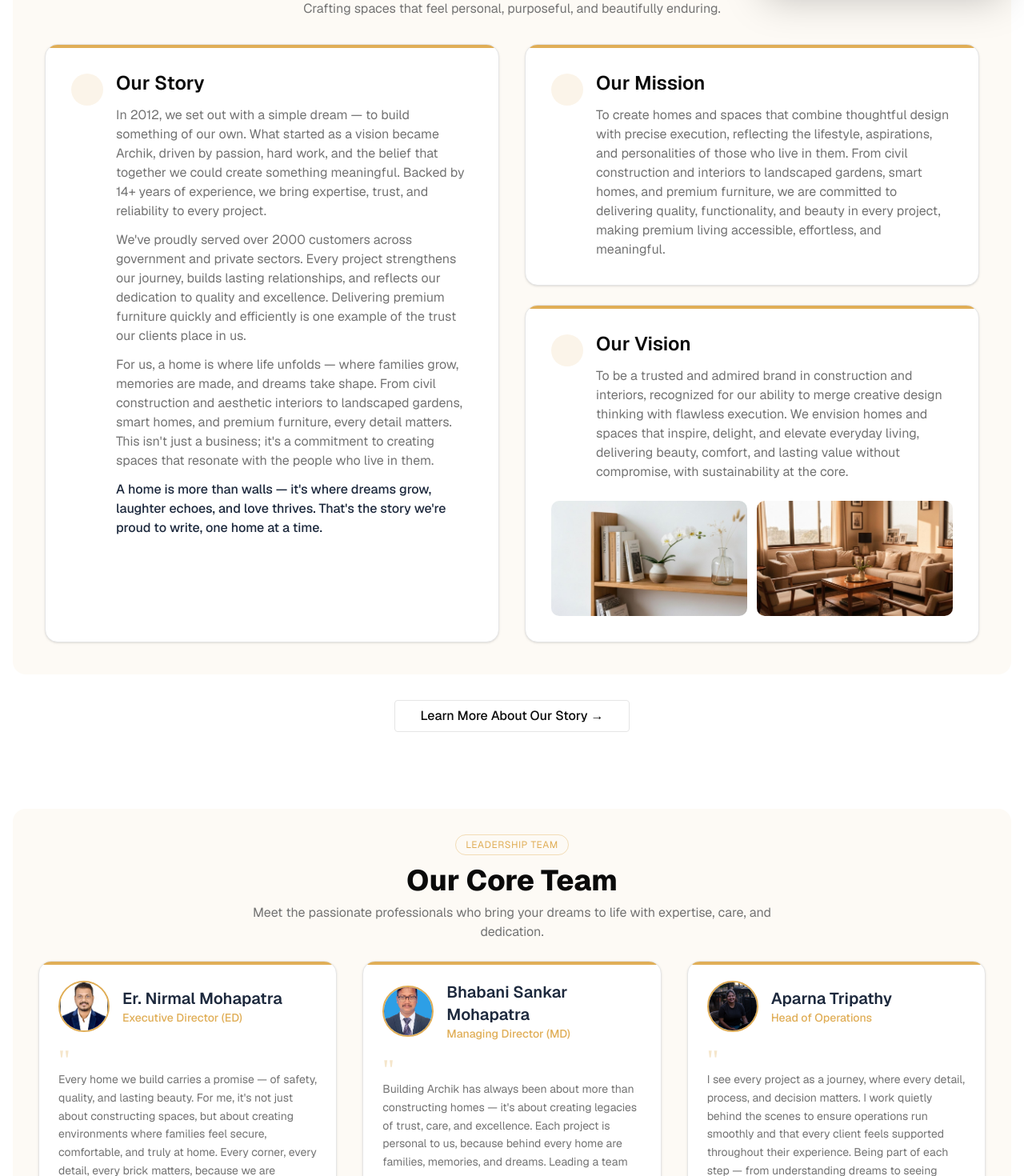
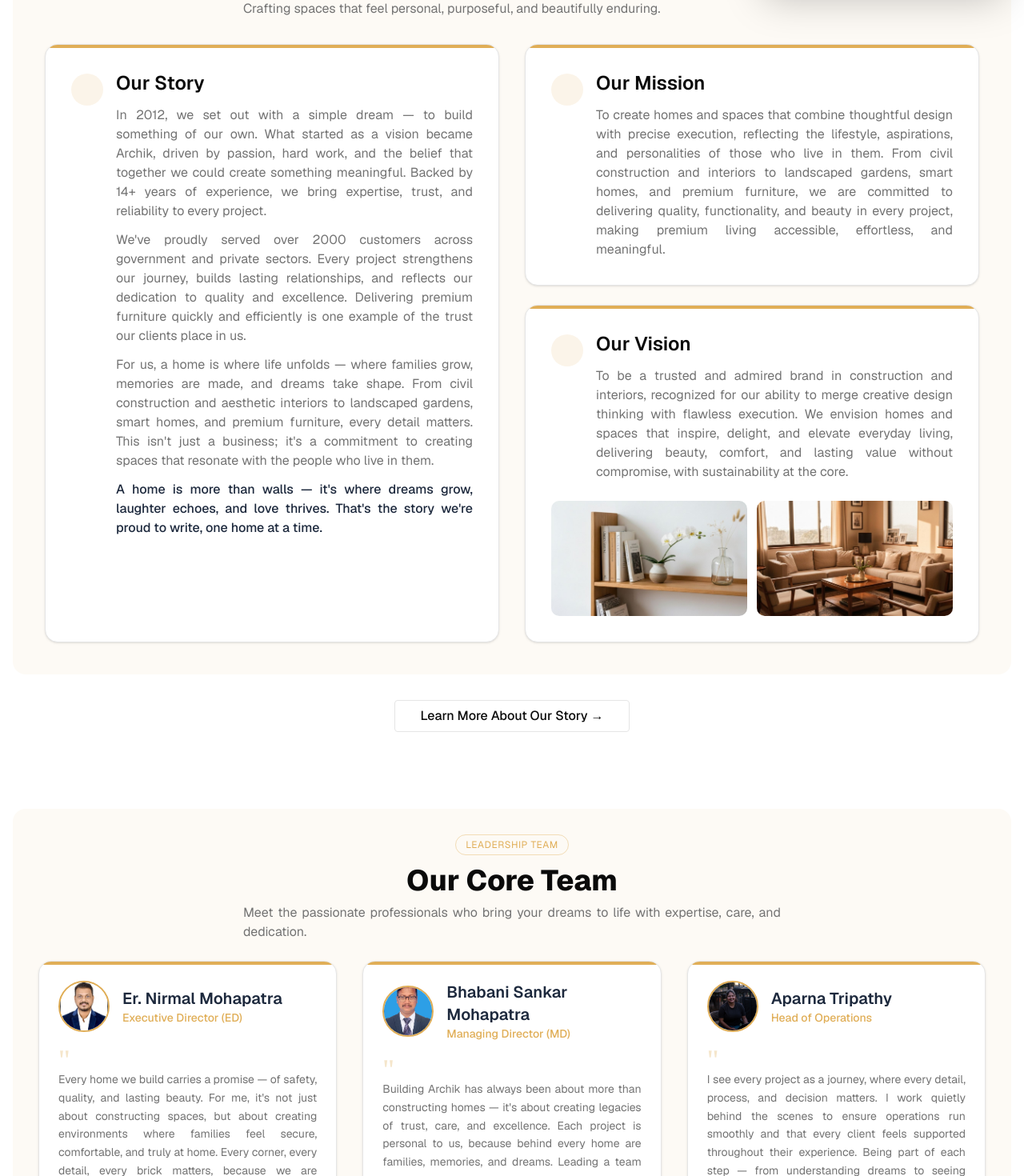
Before and after one commit to Pallabikar/archik-construction, a Next.js app: page / in a window 1280 px wide. Shown: the part 800-2270 px from the top of the page at 80% size. Built offline with nearby package versions, Linux system fonts and the light colour scheme.

Commit message:
Updated text alignment and UI

```diff
--- a/src/components/story-vision.jsx
+++ b/src/components/story-vision.jsx
@@ -4,12 +4,23 @@ export default function StoryVision() {
       <div className="mb-8 text-center">
         <p
           className="mx-auto inline-flex items-center gap-2 rounded-full border px-3 py-1 text-xs uppercase tracking-wider"
-          style={{ borderColor: "color-mix(in oklab, var(--brand) 40%, transparent)", color: "var(--brand)" }}
+          style={{
+            borderColor: "color-mix(in oklab, var(--brand) 40%, transparent)",
+            color: "var(--brand)",
+            textAlign: "justify",
+          }}
         >
           Archik Constructions
         </p>
-        <h2 className="text-balance mt-3 text-3xl font-extrabold md:text-4xl">Our Story & Vision</h2>
-        <p className="text-muted-foreground mx-auto mt-2 max-w-2xl">
+
+        <h2 className="text-balance mt-3 text-3xl font-extrabold md:text-4xl">
+          Our Story & Vision
+        </h2>
+
+        <p
+          className="text-muted-foreground mx-auto mt-2 max-w-2xl"
+          style={{ textAlign: "justify" }}
+        >
           Crafting spaces that feel personal, purposeful, and beautifully enduring.
         </p>
       </div>
@@ -17,26 +28,54 @@ export default function StoryVision() {
       <div className="grid gap-8 lg:grid-cols-2">
         {/* Story */}
         <div className="relative overflow-hidden rounded-2xl border bg-card p-6 shadow-sm md:p-8">
-          <div className="absolute inset-x-0 top-0 h-1" style={{ background: "var(--brand)" }} aria-hidden="true" />
+          <div
+            className="absolute inset-x-0 top-0 h-1"
+            style={{ background: "var(--brand)" }}
+            aria-hidden="true"
+          />
+
           <div className="flex items-start gap-4">
             <div
               className="mt-1 h-10 w-10 shrink-0 rounded-full"
               style={{ background: "color-mix(in oklab, var(--brand) 14%, white)" }}
             />
+
             <div>
               <h3 className="text-2xl font-semibold">Our Story</h3>
-              <div className="text-muted-foreground mt-3 space-y-3">
+
+              <div
+                className="text-muted-foreground mt-3 space-y-3"
+                style={{ textAlign: "justify" }}
+              >
                 <p>
-                  In 2012, we set out with a simple dream — to build something of our own. What started as a vision became Archik, driven by passion, hard work, and the belief that together we could create something meaningful. Backed by 14+ years of experience, we bring expertise, trust, and reliability to every project.
+                  In 2012, we set out with a simple dream — to build something of our
+                  own. What started as a vision became Archik, driven by passion,
+                  hard work, and the belief that together we could create something
+                  meaningful. Backed by 14+ years of experience, we bring expertise,
+                  trust, and reliability to every project.
                 </p>
+
                 <p>
-                  We've proudly served over 2000 customers across government and private sectors. Every project strengthens our journey, builds lasting relationships, and reflects our dedication to quality and excellence. Delivering premium furniture quickly and efficiently is one example of the trust our clients place in us.
+                  We've proudly served over 2000 customers across government and
+                  private sectors. Every project strengthens our journey, builds
+                  lasting relationships, and reflects our dedication to quality and
+                  excellence. Delivering premium furniture quickly and efficiently
+                  is one example of the trust our clients place in us.
                 </p>
+
                 <p>
-                  For us, a home is where life unfolds — where families grow, memories are made, and dreams take shape. From civil construction and aesthetic interiors to landscaped gardens, smart homes, and premium furniture, every detail matters. This isn't just a business; it's a commitment to creating spaces that resonate with the people who live in them.
+                  For us, a home is where life unfolds — where families grow,
+                  memories are made, and dreams take shape. From civil construction
+                  and aesthetic interiors to landscaped gardens, smart homes, and
+                  premium furniture, every detail matters. This isn't just a
+                  business; it's a commitment to creating spaces that resonate with
+                  the people who live in them.
                 </p>
+
                 <p className="font-medium text-slate-800">
-                  A home is more than walls — it's where dreams grow, laughter echoes, and love thrives. That's the story we're proud to write, one home at a time.
+                  A home is more than walls — it's where dreams grow, laughter
+                  echoes, and love thrives. That's the story we're proud to write,
+                  one home at a time.
                 </p>
               </div>
             </div>
@@ -47,16 +86,32 @@ export default function StoryVision() {
         <div className="space-y-6">
           {/* Mission */}
           <div className="relative overflow-hidden rounded-2xl border bg-card p-6 shadow-sm md:p-8">
-            <div className="absolute inset-x-0 top-0 h-1" style={{ background: "var(--brand)" }} aria-hidden="true" />
+            <div
+              className="absolute inset-x-0 top-0 h-1"
+              style={{ background: "var(--brand)" }}
+              aria-hidden="true"
+            />
+
             <div className="flex items-start gap-4">
               <div
                 className="mt-1 h-10 w-10 shrink-0 rounded-full"
                 style={{ background: "color-mix(in oklab, var(--brand) 14%, white)" }}
               />
+
               <div>
                 <h3 className="text-2xl font-semibold">Our Mission</h3>
-                <p className="text-muted-foreground mt-3">
-                  To create homes and spaces that combine thoughtful design with precise execution, reflecting the lifestyle, aspirations, and personalities of those who live in them. From civil construction and interiors to landscaped gardens, smart homes, and premium furniture, we are committed to delivering quality, functionality, and beauty in every project, making premium living accessible, effortless, and meaningful.
+
+                <p
+                  className="text-muted-foreground mt-3"
+                  style={{ textAlign: "justify" }}
+                >
+                  To create homes and spaces that combine thoughtful design with
+                  precise execution, reflecting the lifestyle, aspirations, and
+                  personalities of those who live in them. From civil construction
+                  and interiors to landscaped gardens, smart homes, and premium
+                  furniture, we are committed to delivering quality, functionality,
+                  and beauty in every project, making premium living accessible,
+                  effortless, and meaningful.
                 </p>
               </div>
             </div>
@@ -64,19 +119,35 @@ export default function StoryVision() {
 
           {/* Vision */}
           <div className="relative overflow-hidden rounded-2xl border bg-card p-6 shadow-sm md:p-8">
-            <div className="absolute inset-x-0 top-0 h-1" style={{ background: "var(--brand)" }} aria-hidden="true" />
+            <div
+              className="absolute inset-x-0 top-0 h-1"
+              style={{ background: "var(--brand)" }}
+              aria-hidden="true"
+            />
+
             <div className="flex items-start gap-4">
               <div
                 className="mt-1 h-10 w-10 shrink-0 rounded-full"
                 style={{ background: "color-mix(in oklab, var(--brand) 14%, white)" }}
               />
+
               <div>
                 <h3 className="text-2xl font-semibold">Our Vision</h3>
-                <p className="text-muted-foreground mt-3">
-                  To be a trusted and admired brand in construction and interiors, recognized for our ability to merge creative design thinking with flawless execution. We envision homes and spaces that inspire, delight, and elevate everyday living, delivering beauty, comfort, and lasting value without compromise, with sustainability at the core.
+
+                <p
+                  className="text-muted-foreground mt-3"
+                  style={{ textAlign: "justify" }}
+                >
+                  To be a trusted and admired brand in construction and interiors,
+                  recognized for our ability to merge creative design thinking with
+                  flawless execution. We envision homes and spaces that inspire,
+                  delight, and elevate everyday living, delivering beauty, comfort,
+                  and lasting value without compromise, with sustainability at the
+                  core.
                 </p>
               </div>
             </div>
+
             <div className="mt-6 grid grid-cols-2 gap-3">
               <img
                 src="/minimal-wooden-bookshelf-with-decor.jpg"
--- a/src/components/team.jsx
+++ b/src/components/team.jsx
@@ -5,31 +5,36 @@ const teamMembers = [
     name: "Er. Nirmal Mohapatra",
     role: "Executive Director (ED)",
     image: "/team/Nirmala Mohapatra.jpg",
-    quote: "Every home we build carries a promise — of safety, quality, and lasting beauty. For me, it's not just about constructing spaces, but about creating environments where families feel secure, comfortable, and truly at home. Every corner, every detail, every brick matters, because we are shaping lives, not just buildings. Seeing the joy and excitement on our clients' faces when they step into their new spaces is the most rewarding part of what I do. I strive to ensure that every project meets the highest standards, blending care, precision, and reliability."
+    quote:
+      "Every home we build carries a promise — of safety, quality, and lasting beauty. For me, it's not just about constructing spaces, but about creating environments where families feel secure, comfortable, and truly at home. Every corner, every detail, every brick matters, because we are shaping lives, not just buildings. Seeing the joy and excitement on our clients' faces when they step into their new spaces is the most rewarding part of what I do. I strive to ensure that every project meets the highest standards, blending care, precision, and reliability."
   },
   {
     name: "Bhabani Sankar Mohapatra",
     role: "Managing Director (MD)",
     image: "/team/Bhabani sankar mohapatra.jpg",
-    quote: "Building Archik has always been about more than constructing homes — it's about creating legacies of trust, care, and excellence. Each project is personal to us, because behind every home are families, memories, and dreams. Leading a team that shares this passion inspires me every day. I focus on ensuring that every home reflects our commitment to quality, innovation, and timeless design. There is nothing more fulfilling than seeing our clients thrive in the spaces we help create."
+    quote:
+      "Building Archik has always been about more than constructing homes — it's about creating legacies of trust, care, and excellence. Each project is personal to us, because behind every home are families, memories, and dreams. Leading a team that shares this passion inspires me every day. I focus on ensuring that every home reflects our commitment to quality, innovation, and timeless design. There is nothing more fulfilling than seeing our clients thrive in the spaces we help create."
   },
   {
     name: "Aparna Tripathy",
     role: "Head of Operations",
     image: "/team/Aparna.jpg",
-    quote: "I see every project as a journey, where every detail, process, and decision matters. I work quietly behind the scenes to ensure operations run smoothly and that every client feels supported throughout their experience. Being part of each step — from understanding dreams to seeing them come alive — is what inspires me every day. Knowing that our work creates spaces where families will live, grow, and make memories makes every challenge worthwhile. Turning ideas into homes is not just my role; it's my privilege."
+    quote:
+      "I see every project as a journey, where every detail, process, and decision matters. I work quietly behind the scenes to ensure operations run smoothly and that every client feels supported throughout their experience. Being part of each step — from understanding dreams to seeing them come alive — is what inspires me every day. Knowing that our work creates spaces where families will live, grow, and make memories makes every challenge worthwhile. Turning ideas into homes is not just my role; it's my privilege."
   },
   {
     name: "Pratyush Kumar Rath",
     role: "Creative Head",
     image: "/team/Pratyush.jpg",
-    quote: "Every home is a story waiting to be told. I bring my creativity, passion, and attention to detail to each project, ensuring that the design reflects the personality and dreams of those who will live there. Crafting spaces that inspire, comfort, and delight is not just my work — it's my purpose. I take pride in blending imagination with precision, making each home exceptional, timeless, and deeply meaningful."
+    quote:
+      "Every home is a story waiting to be told. I bring my creativity, passion, and attention to detail to each project, ensuring that the design reflects the personality and dreams of those who will live there. Crafting spaces that inspire, comfort, and delight is not just my work — it's my purpose. I take pride in blending imagination with precision, making each home exceptional, timeless, and deeply meaningful."
   },
   {
     name: "Biswajit Nayak",
     role: "Marketing Head",
     image: "/team/Biswajit.jpg",
-    quote: "Our work is about understanding people and translating their dreams into spaces that truly feel alive. I take pride in showcasing how design, technology, and lifestyle come together in every home. Seeing our clients' happiness reflected in every corner, every detail, and every moment they spend in these spaces is incredibly fulfilling. For me, it's about telling the story of each home and the life it nurtures."
+    quote:
+      "Our work is about understanding people and translating their dreams into spaces that truly feel alive. I take pride in showcasing how design, technology, and lifestyle come together in every home. Seeing our clients' happiness reflected in every corner, every detail, and every moment they spend in these spaces is incredibly fulfilling. For me, it's about telling the story of each home and the life it nurtures."
   }
 ]
 
@@ -39,12 +44,23 @@ export default function Team() {
       <div className="mb-6 text-center">
         <p
           className="mx-auto inline-flex items-center gap-2 rounded-full border px-3 py-1 text-xs uppercase tracking-wider"
-          style={{ borderColor: "color-mix(in oklab, var(--brand) 40%, transparent)", color: "var(--brand)" }}
+          style={{
+            borderColor: "color-mix(in oklab, var(--brand) 40%, transparent)",
+            color: "var(--brand)",
+            textAlign: "justify",
+          }}
         >
           Leadership Team
         </p>
-        <h2 className="text-balance mt-3 text-3xl font-extrabold md:text-4xl">Our Core Team</h2>
-        <p className="text-muted-foreground mx-auto mt-2 max-w-2xl">
+
+        <h2 className="text-balance mt-3 text-3xl font-extrabold md:text-4xl">
+          Our Core Team
+        </h2>
+
+        <p
+          className="text-muted-foreground mx-auto mt-2 max-w-2xl"
+          style={{ textAlign: "justify" }}
+        >
           Meet the passionate professionals who bring your dreams to life with expertise, care, and dedication.
         </p>
       </div>
@@ -56,39 +72,65 @@ export default function Team() {
             className="relative overflow-hidden rounded-2xl border bg-card p-6 shadow-sm hover:shadow-lg transition-all duration-300 hover:scale-105 opacity-0 animate-fadeInUp"
             style={{
               animationDelay: `${index * 0.1}s`,
-              animationFillMode: 'forwards'
+              animationFillMode: "forwards",
             }}
           >
-            <div className="absolute inset-x-0 top-0 h-1" style={{ background: "var(--brand)" }} aria-hidden="true" />
+            <div
+              className="absolute inset-x-0 top-0 h-1"
+              style={{ background: "var(--brand)" }}
+              aria-hidden="true"
+            />
 
             {/* Profile Photo */}
             <div className="flex items-center gap-4 mb-4">
-              <div className="h-16 w-16 shrink-0 rounded-full overflow-hidden border-2" style={{ borderColor: "var(--brand)" }}>
+              <div
+                className="h-16 w-16 shrink-0 rounded-full overflow-hidden border-2"
+                style={{ borderColor: "var(--brand)" }}
+              >
                 <img
                   src={member.image}
                   alt={member.name}
                   className="h-full w-full object-cover"
                   onError={(e) => {
-                    e.target.style.display = 'none'
-                    e.target.nextSibling.style.display = 'flex'
+                    e.target.style.display = "none"
+                    e.target.nextSibling.style.display = "flex"
                   }}
                 />
                 <div
                   className="h-full w-full rounded-full hidden items-center justify-center text-white font-bold text-lg"
                   style={{ background: "var(--brand)" }}
                 >
-                  {member.name.split(' ').map(n => n[0]).join('').substring(0, 2)}
+                  {member.name
+                    .split(" ")
+                    .map((n) => n[0])
+                    .join("")
+                    .substring(0, 2)}
                 </div>
               </div>
+
               <div>
-                <h3 className="text-xl font-semibold text-slate-800">{member.name}</h3>
-                <p className="text-sm font-medium" style={{ color: "var(--brand)" }}>{member.role}</p>
+                <h3 className="text-xl font-semibold text-slate-800">
+                  {member.name}
+                </h3>
+                <p
+                  className="text-sm font-medium"
+                  style={{ color: "var(--brand)" }}
+                >
+                  {member.role}
+                </p>
               </div>
             </div>
 
             {/* Quote */}
-            <div className="relative">
-              <div className="text-4xl font-serif" style={{ color: "var(--brand)", opacity: 0.3 }} aria-hidden="true">"</div>
+            <div className="relative" style={{ textAlign: "justify" }}>
+              <div
+                className="text-4xl font-serif"
+                style={{ color: "var(--brand)", opacity: 0.3 }}
+                aria-hidden="true"
+              >
+                "
+              </div>
+
               <p className="text-muted-foreground text-sm leading-relaxed -mt-2 relative z-10">
                 {member.quote}
               </p>
--- a/src/components/timeline.jsx
+++ b/src/components/timeline.jsx
@@ -43,28 +43,57 @@ export default function Timeline() {
       <ul className="relative mx-auto max-w-5xl space-y-10">
         {items.map((it, i) => {
           const left = i % 2 === 0
+
           return (
-            <li key={it.year} className={`relative grid items-start gap-6 md:grid-cols-2 md:gap-10 opacity-0 ${left ? 'animate-slideInLeft' : 'animate-slideInRight'}`} style={{animationDelay: `${i * 0.3}s`, animationFillMode: 'forwards'}}>
+            <li
+              key={it.year}
+              className={`relative grid items-start gap-6 md:grid-cols-2 md:gap-10 opacity-0 ${
+                left ? "animate-slideInLeft" : "animate-slideInRight"
+              }`}
+              style={{
+                animationDelay: `${i * 0.3}s`,
+                animationFillMode: "forwards",
+              }}
+            >
               {/* side A */}
               <div
-                className={`${left ? "order-1 md:order-1" : "order-1 md:order-2"} ${left ? "md:pr-10" : "md:pl-10"}`}
+                className={`${left ? "order-1 md:order-1" : "order-1 md:order-2"} ${
+                  left ? "md:pr-10" : "md:pl-10"
+                }`}
               >
                 <div className="rounded-2xl border bg-white p-6 shadow-lg hover:shadow-xl transition-all duration-300 hover:scale-105">
                   <div className="flex items-center justify-between">
-                    <span className="timeline-year text-2xl font-extrabold text-amber-600">{it.year}</span>
-                    <span className="font-semibold text-slate-800">{it.title}</span>
+                    <span className="timeline-year text-2xl font-extrabold text-amber-600">
+                      {it.year}
+                    </span>
+                    <span className="font-semibold text-slate-800">
+                      {it.title}
+                    </span>
                   </div>
-                  <p className="text-slate-600 mt-3">{it.desc}</p>
+
+                  <p
+                    className="text-slate-600 mt-3"
+                    style={{ textAlign: "justify" }}
+                  >
+                    {it.desc}
+                  </p>
                 </div>
               </div>
 
               {/* milestone dot */}
-              <div className="absolute left-1/2 top-8 -translate-x-1/2" aria-hidden="true">
+              <div
+                className="absolute left-1/2 top-8 -translate-x-1/2"
+                aria-hidden="true"
+              >
                 <span className="timeline-dot block h-6 w-6 rounded-full bg-amber-500 shadow-lg animate-pulse" />
               </div>
 
               {/* spacer for opposite side */}
-              <div className={`${left ? "order-2 md:order-2" : "order-2 md:order-1"}`} />
+              <div
+                className={`${
+                  left ? "order-2 md:order-2" : "order-2 md:order-1"
+                }`}
+              />
             </li>
           )
         })}
```
